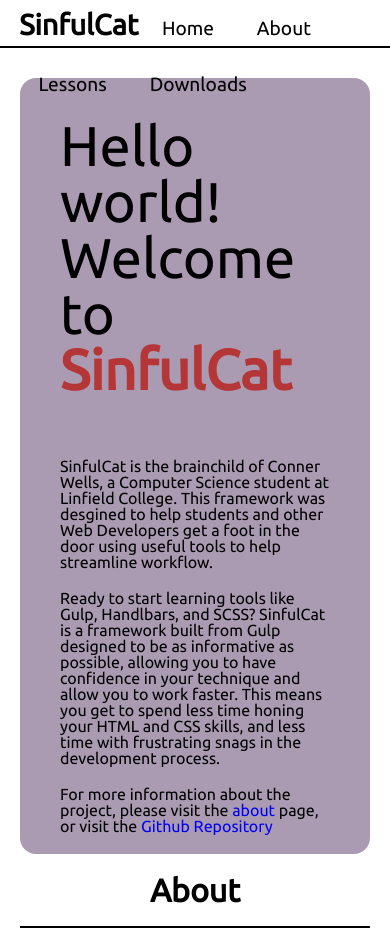
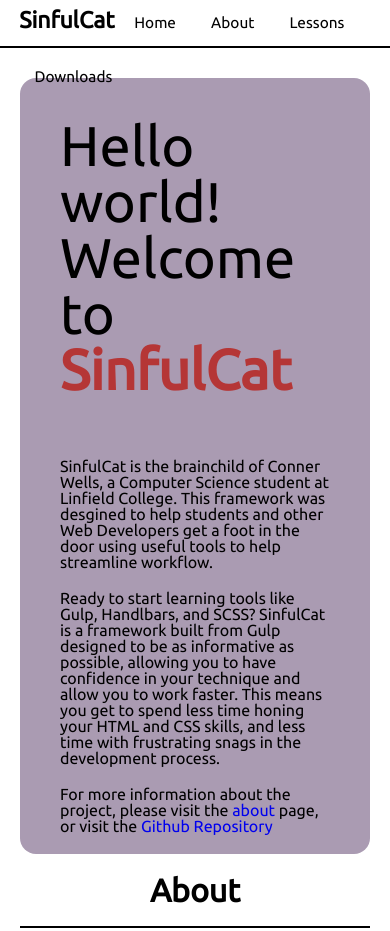
Before and after one commit to CSKingMartin/sinfulCatWebsite, a plain HTML site: page index.html in a window 390 px wide. Shown: the top 931 px of the page. Drawn offline with Linux system fonts and the light colour scheme.

Commit message:
potential navbar fix

```diff
--- a/main.css
+++ b/main.css
@@ -211,6 +211,9 @@
   list-style-type: none;
   font-size: 1.2em;
   border-bottom: 2px solid black; }
+  @media (max-width: 1000px) {
+    ul.navbar li {
+      font-size: .8em; } }
   ul.navbar li {
     display: inline-block;
     margin: auto;
```
